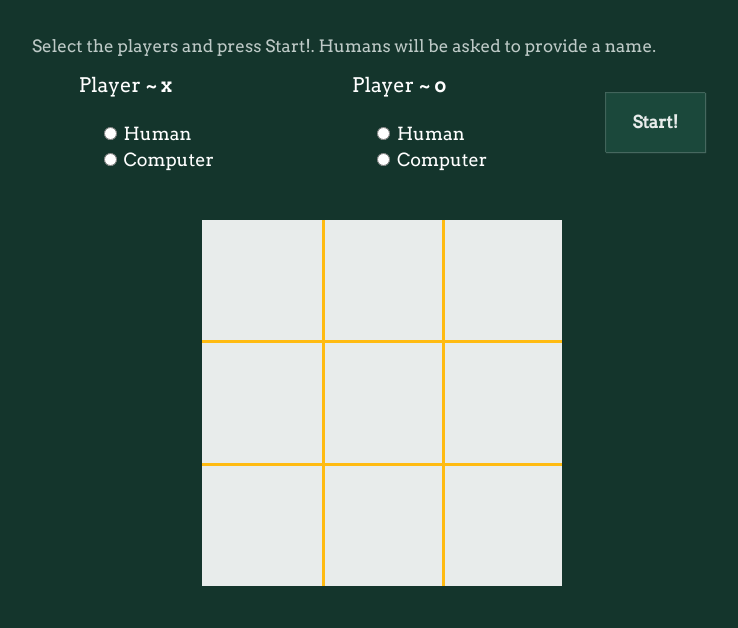
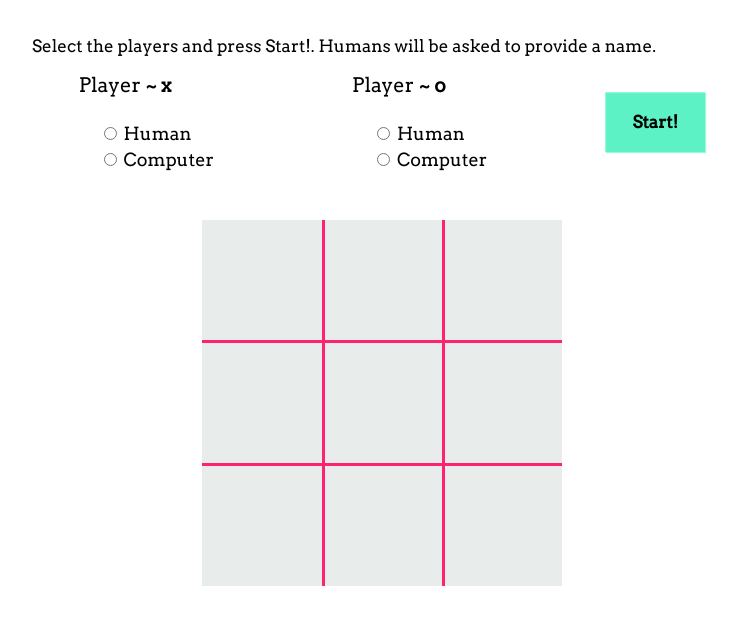
Before and after one commit to paposeco/tictactoe, a plain HTML site: page index.html in a window 1280 px wide. Shown: the part 78-706 px from the top of the page, without its empty margins (258-996 px from the left). Drawn offline with Linux system fonts and the light colour scheme.

Commit message:
changed colors

```diff
--- a/styles/stylesheet.css
+++ b/styles/stylesheet.css
@@ -1,10 +1,10 @@
 html {
-  color: white;
+  color: black;
   display: flex;
   flex-direction: row;
   justify-content: center;
   align-items: center;
-  background-color: #14352c;
+  background-color: white;
 }
 
 body {
@@ -23,18 +23,19 @@ body {
 
 button {
   font-family: Arvo;
-  background-color: #1b483b;
-  color: #e8eceb;
+  background-color: #5df2c6;
+  color: black;
   border: none;
   outline: none;
   font-weight: bold;
-  box-shadow: inset 1px 1px 1px #46685f, 1px 1px 1px #46685f;
+  box-shadow: inset 1px 1px 1px #9df7dc, 1px 1px 1px #9df7dc;
   font-size: 17px;
 }
 
 button:hover {
-  background-color: #8ea29d;
-  box-shadow: inset 1px 1px 1px #90a49f, 1px 1px 1px #46685f;
+  background-color: #ff2273;
+  box-shadow: inset 1px 1px 1px #ff7aab, 1px 1px 1px #ff7aab;
+  color: white;
   cursor: pointer;
 }
 
@@ -49,7 +50,8 @@ header {
 
 h1 {
   text-align: left;
-  color: #fb1;
+  /**color: #fb1;**/
+  color: #ff2273;
 }
 
 #gameboard {
@@ -67,20 +69,20 @@ h1 {
 }
 
 .VB {
-  border-right: 3px solid #fb1;
-  border-bottom: 3px solid #fb1;
+  border-right: 3px solid #ff2273;
+  border-bottom: 3px solid #ff2273;
   /* border-right: 3px solid #14352c; */
   /* border-bottom: 3px solid #14352c; */
 }
 
 .Bt {
-  border-bottom: 3px solid #fb1;
+  border-bottom: 3px solid #ff2273;
   /* border-bottom: 3px solid #14352c; */
 }
 
 .Vt {
   /* border-right: 3px solid #14352c; */
-  border-right: 3px solid #fb1;
+  border-right: 3px solid #ff2273;
 }
 
 .square > p {
@@ -117,7 +119,7 @@ h1 {
   width: 700px;
 }
 #players > p {
-  color: #becac7;
+  color: black;
   font-size: 17px;
 }
 
@@ -177,7 +179,8 @@ canvas {
 }
 
 #gameStatus > p {
-  color: #becac7;
+  /**color: #becac7;**/
+  color: black;
   font-size: 17px;
 }
 
@@ -192,7 +195,8 @@ canvas {
 }
 
 .markO {
-  color: #2e7b67 !important;
+  /**color: #2e7b67 !important;**/
+  color: #00bfc3 !important;
 }
 
 .availablesquare:hover {
```
